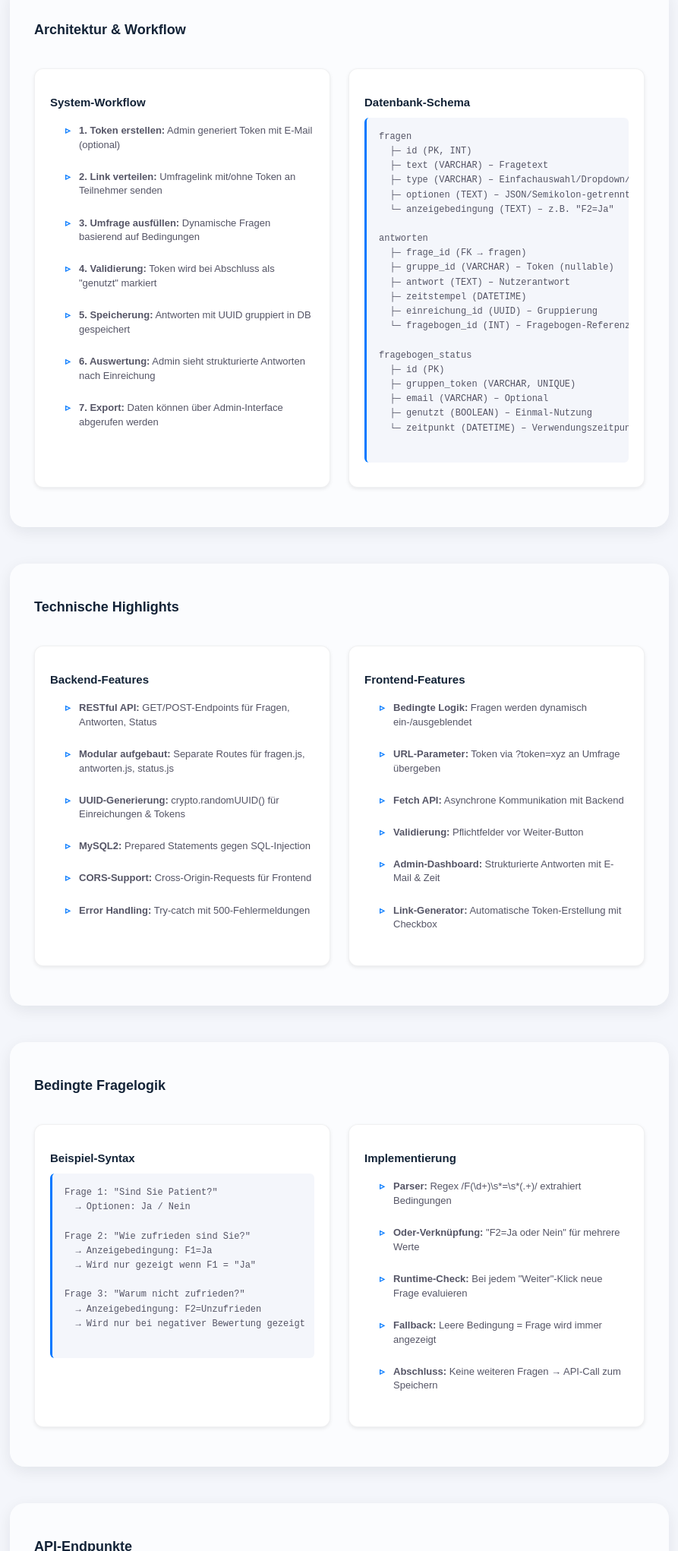
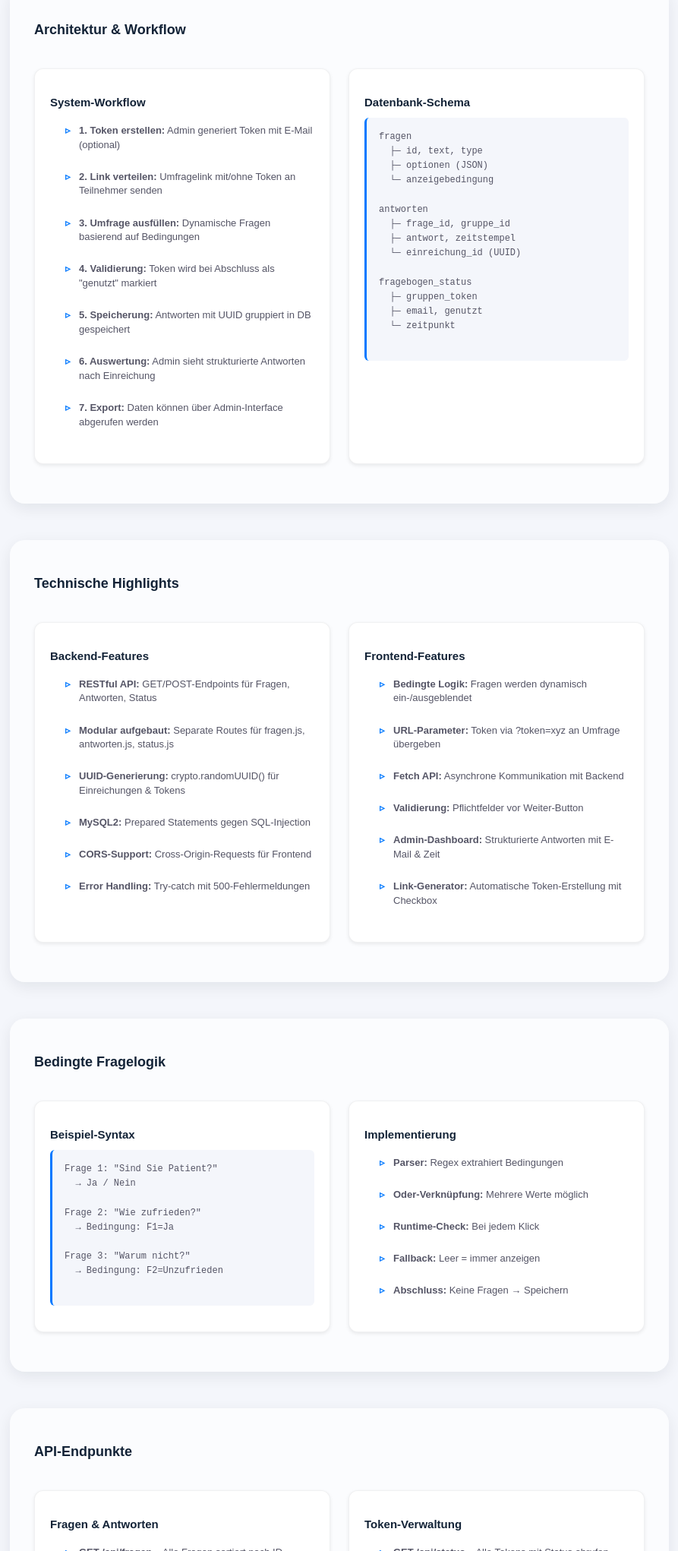
Before and after one commit to ALX30LEW06/Bewerbung, a plain HTML site: page projects/umfragetool.html in a window 1280 px wide. Shown: the part 1133-3175 px from the top of the page at 76% size, without its empty margins (193-1086 px from the left). Drawn offline with Linux system fonts and the light colour scheme.

Commit message:
Fix Layout
boxen an passen

```diff
--- a/projects/umfragetool.html
+++ b/projects/umfragetool.html
@@ -97,26 +97,19 @@
           <h3 class="card__title">Datenbank-Schema</h3>
           <pre class="architecture-diagram">
 fragen
-  ├─ id (PK, INT)
-  ├─ text (VARCHAR) – Fragetext
-  ├─ type (VARCHAR) – Einfachauswahl/Dropdown/Text
-  ├─ optionen (TEXT) – JSON/Semikolon-getrennt
-  └─ anzeigebedingung (TEXT) – z.B. "F2=Ja"
+  ├─ id, text, type
+  ├─ optionen (JSON)
+  └─ anzeigebedingung
 
 antworten
-  ├─ frage_id (FK → fragen)
-  ├─ gruppe_id (VARCHAR) – Token (nullable)
-  ├─ antwort (TEXT) – Nutzerantwort
-  ├─ zeitstempel (DATETIME)
-  ├─ einreichung_id (UUID) – Gruppierung
-  └─ fragebogen_id (INT) – Fragebogen-Referenz
+  ├─ frage_id, gruppe_id
+  ├─ antwort, zeitstempel
+  └─ einreichung_id (UUID)
 
 fragebogen_status
-  ├─ id (PK)
-  ├─ gruppen_token (VARCHAR, UNIQUE)
-  ├─ email (VARCHAR) – Optional
-  ├─ genutzt (BOOLEAN) – Einmal-Nutzung
-  └─ zeitpunkt (DATETIME) – Verwendungszeitpunkt
+  ├─ gruppen_token
+  ├─ email, genutzt
+  └─ zeitpunkt
           </pre>
         </article>
       </div>
@@ -157,25 +150,23 @@ fragebogen_status
           <h3 class="card__title">Beispiel-Syntax</h3>
           <pre class="architecture-diagram">
 Frage 1: "Sind Sie Patient?"
-  → Optionen: Ja / Nein
+  → Ja / Nein
 
-Frage 2: "Wie zufrieden sind Sie?"
-  → Anzeigebedingung: F1=Ja
-  → Wird nur gezeigt wenn F1 = "Ja"
+Frage 2: "Wie zufrieden?"
+  → Bedingung: F1=Ja
 
-Frage 3: "Warum nicht zufrieden?"
-  → Anzeigebedingung: F2=Unzufrieden
-  → Wird nur bei negativer Bewertung gezeigt
+Frage 3: "Warum nicht?"
+  → Bedingung: F2=Unzufrieden
           </pre>
         </article>
         <article class="card">
           <h3 class="card__title">Implementierung</h3>
           <ul class="list">
-            <li><strong>Parser:</strong> Regex /F(\d+)\s*=\s*(.+)/ extrahiert Bedingungen</li>
-            <li><strong>Oder-Verknüpfung:</strong> "F2=Ja oder Nein" für mehrere Werte</li>
-            <li><strong>Runtime-Check:</strong> Bei jedem "Weiter"-Klick neue Frage evaluieren</li>
-            <li><strong>Fallback:</strong> Leere Bedingung = Frage wird immer angezeigt</li>
-            <li><strong>Abschluss:</strong> Keine weiteren Fragen → API-Call zum Speichern</li>
+            <li><strong>Parser:</strong> Regex extrahiert Bedingungen</li>
+            <li><strong>Oder-Verknüpfung:</strong> Mehrere Werte möglich</li>
+            <li><strong>Runtime-Check:</strong> Bei jedem Klick</li>
+            <li><strong>Fallback:</strong> Leer = immer anzeigen</li>
+            <li><strong>Abschluss:</strong> Keine Fragen → Speichern</li>
           </ul>
         </article>
       </div>
```
Also changed, not shown: projects/GEMATIKzahlen.html (+20 -16 lines).
